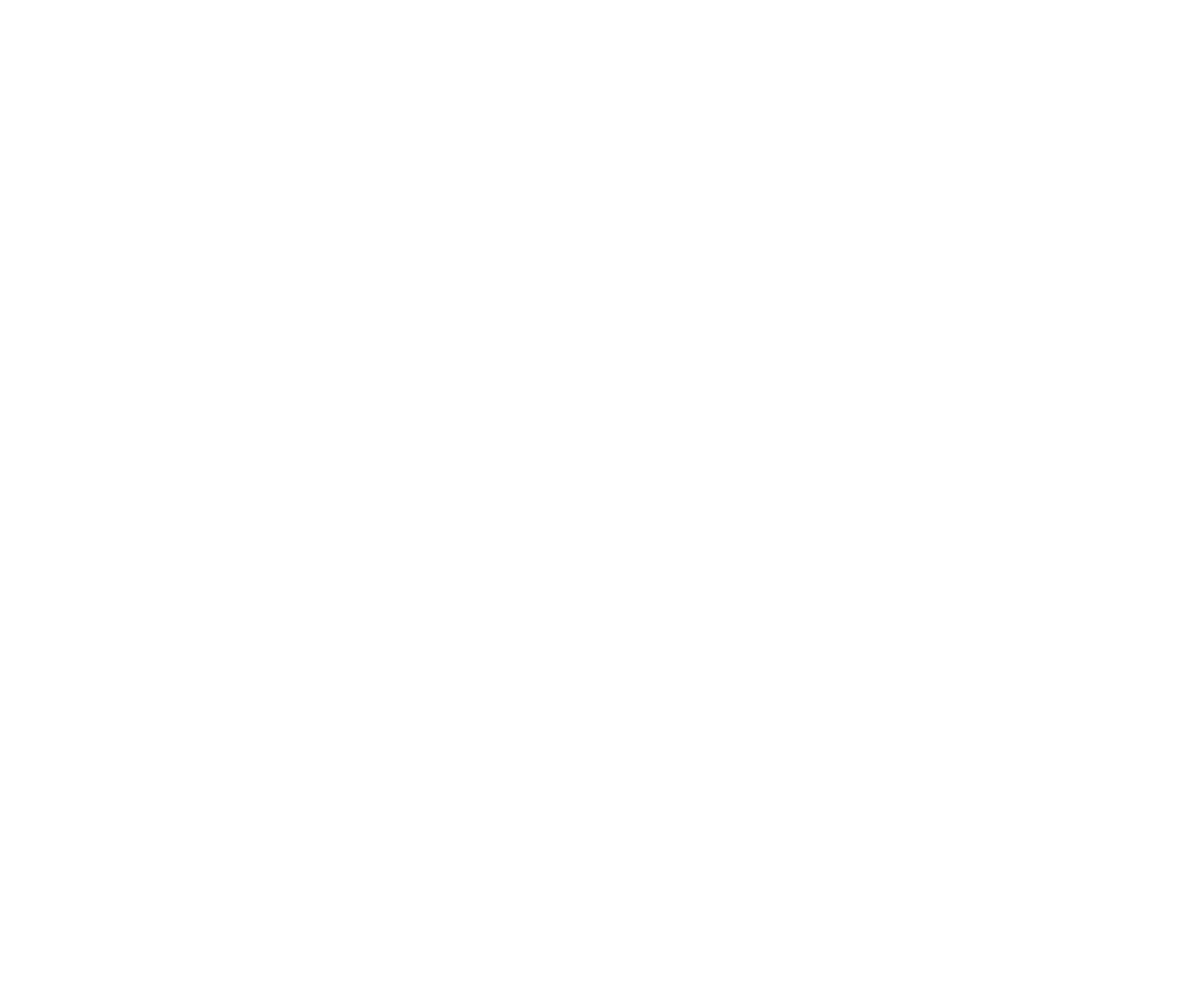
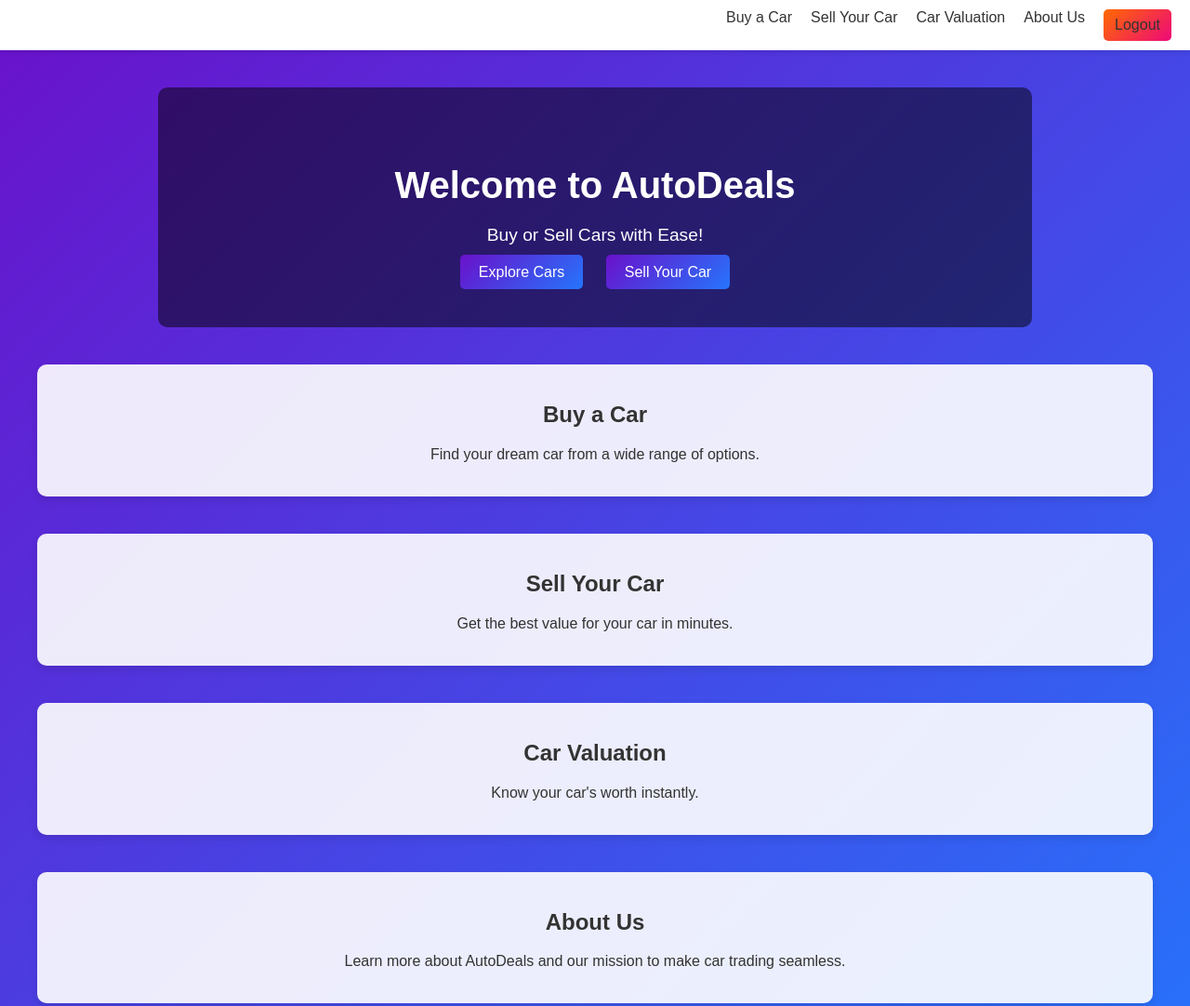
Before and after one commit to nikunj7449/AutoDeals, a plain HTML site: page index.html in a window 1280 px wide. Shown: the top 1082 px of the page at 93% size. Before the commit the page ends 800 px from the top, so only its background shows below. Drawn offline with Linux system fonts and the light colour scheme.

Commit message:
create home page

```diff
--- /dev/null
+++ b/CSS/homepage.css
@@ -0,0 +1,130 @@
+body {
+    font-family: Arial, sans-serif;
+    margin: 0;
+    padding: 0;
+    display: flex;
+    flex-direction: column;
+    min-height: 100vh;
+    background: linear-gradient(135deg, #6a11cb 0%, #2575fc 100%);
+}
+
+header.navbar {
+    display: flex;
+    justify-content: space-between;
+    align-items: center;
+    padding: 10px 20px;
+    background-color: #ffffff;
+    box-shadow: 0 2px 5px rgba(0, 0, 0, 0.1);
+    position: sticky;
+    top: 0;
+    z-index: 1000;
+}
+
+.logo {
+    display: flex;
+    align-items: center;
+    font-size: 1.5rem;
+    font-weight: bold;
+    color: #2575fc;
+}
+
+.logo-image {
+    width: 100px;
+    height: 40px;
+    margin-right: 10px;
+}
+
+.nav-links {
+    list-style: none;
+    display: flex;
+    margin: 0;
+    padding: 0;
+}
+
+.nav-links li {
+    margin-left: 20px;
+}
+
+.nav-links a {
+    text-decoration: none;
+    color: #333;
+    font-size: 1rem;
+    transition: color 0.3s;
+}
+
+.nav-links a:hover {
+    color: #2575fc;
+}
+
+.logout-btn {
+    background: linear-gradient(135deg, #ff6a00 0%, #ee0979 100%);
+    border: none;
+    color: white;
+    padding: 8px 12px;
+    border-radius: 5px;
+    font-size: 1rem;
+    cursor: pointer;
+    transition: transform 0.2s ease;
+}
+
+.logout-btn:hover {
+    transform: scale(1.05);
+    opacity: 0.9;
+}
+
+main {
+    flex: 1;
+    padding: 20px;
+    text-align: center;
+    color: #ffffff;
+}
+
+#hero {
+    padding: 50px 20px;
+    background: rgba(0, 0, 0, 0.5);
+    border-radius: 10px;
+    margin: 20px auto;
+    max-width: 900px;
+}
+
+#hero h1 {
+    font-size: 2.5rem;
+    margin-bottom: 20px;
+}
+
+#hero p {
+    font-size: 1.2rem;
+    margin-bottom: 20px;
+}
+
+.cta-buttons .btn {
+    text-decoration: none;
+    padding: 10px 20px;
+    margin: 10px;
+    background: linear-gradient(135deg, #6a11cb 0%, #2575fc 100%);
+    color: white;
+    border-radius: 5px;
+    font-size: 1rem;
+    transition: transform 0.2s ease;
+}
+
+.cta-buttons .btn:hover {
+    transform: scale(1.05);
+}
+
+.section {
+    margin: 40px 20px;
+    padding: 20px;
+    background: rgba(255, 255, 255, 0.9);
+    border-radius: 10px;
+    color: #333;
+    box-shadow: 0 4px 8px rgba(0, 0, 0, 0.1);
+}
+
+footer {
+    text-align: center;
+    padding: 10px 20px;
+    background-color: #ffffff;
+    color: #333;
+    box-shadow: 0 -2px 5px rgba(0, 0, 0, 0.1);
+}
--- a/index.html
+++ b/index.html
@@ -3,9 +3,68 @@
 <head>
     <meta charset="UTF-8">
     <meta name="viewport" content="width=device-width, initial-scale=1.0">
-    <title>Home Page</title>
+    <title>AutoDeals - Home</title>
+    <link rel="stylesheet" href="CSS/homepage.css">
 </head>
 <body>
+    <header class="navbar">
+        <div class="logo">
+            <!-- <img src="AutoDeals (1).png" alt="AutoDeals Logo" class="logo-image"> -->
+        </div>
+        <nav>
+            <ul class="nav-links">
+                <li><a href="#buy">Buy a Car</a></li>
+                <li><a href="#sell">Sell Your Car</a></li>
+                <li><a href="#valuation">Car Valuation</a></li>
+                <li><a href="#about">About Us</a></li>
+                <li><button id="logoutBtn" class="logout-btn"><a href="login.html">Logout</a></button></li>
+            </ul>
+        </nav>
+    </header>
 
+    <main>
+        <section id="hero">
+            <h1>Welcome to AutoDeals</h1>
+            <p>Buy or Sell Cars with Ease!</p>
+            <div class="cta-buttons">
+                <a href="#buy" class="btn">Explore Cars</a>
+                <a href="#sell" class="btn">Sell Your Car</a>
+            </div>
+        </section>
+
+        <section id="buy" class="section">
+            <h2>Buy a Car</h2>
+            <p>Find your dream car from a wide range of options.</p>
+            <!-- Add dynamic car listing here -->
+        </section>
+
+        <section id="sell" class="section">
+            <h2>Sell Your Car</h2>
+            <p>Get the best value for your car in minutes.</p>
+            <!-- Add form or process description here -->
+        </section>
+
+        <section id="valuation" class="section">
+            <h2>Car Valuation</h2>
+            <p>Know your car's worth instantly.</p>
+            <!-- Add valuation tool or instructions here -->
+        </section>
+
+        <section id="about" class="section">
+            <h2>About Us</h2>
+            <p>Learn more about AutoDeals and our mission to make car trading seamless.</p>
+        </section>
+    </main>
+
+    <footer>
+        <p>&copy; 2024 AutoDeals. All Rights Reserved.</p>
+    </footer>
+
+    <script>
+        // document.getElementById('logoutBtn').addEventListener('click', function() {
+        //     alert('You have been logged out!');
+        //     window.location.href = 'index.html';
+        // });
+    </script>
 </body>
 </html>
```
